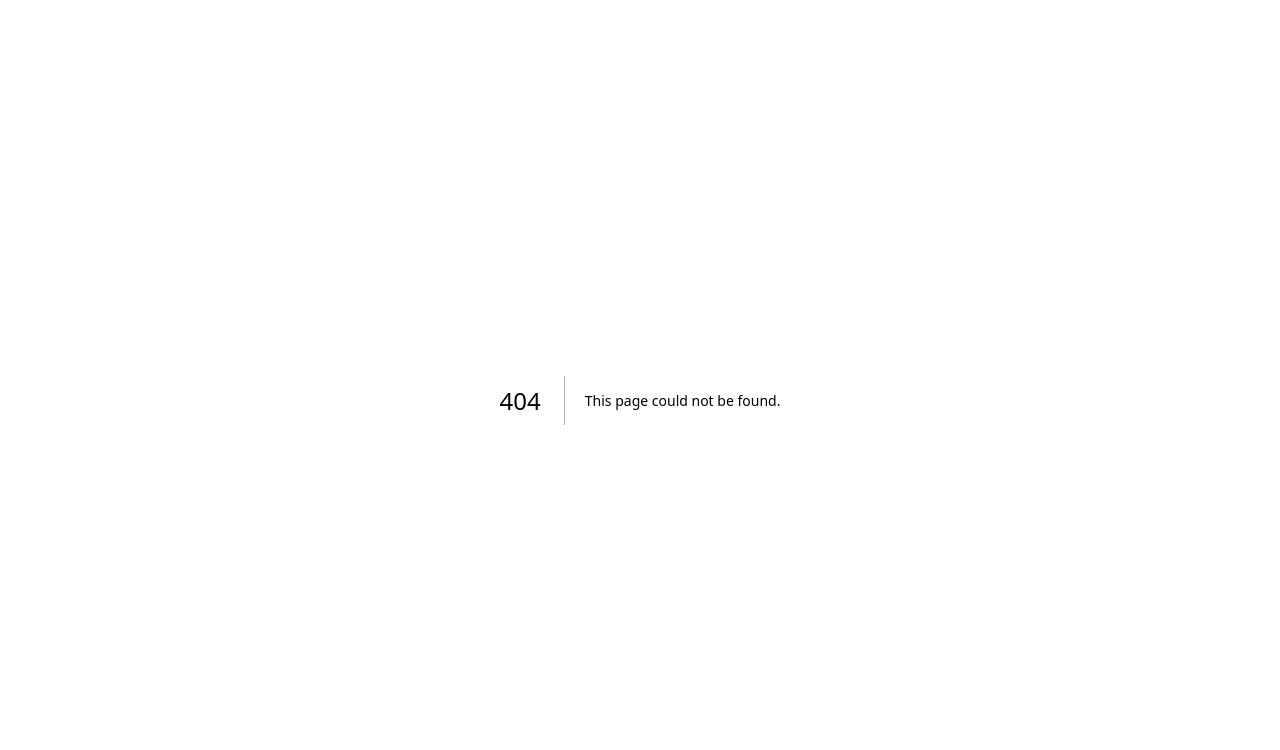
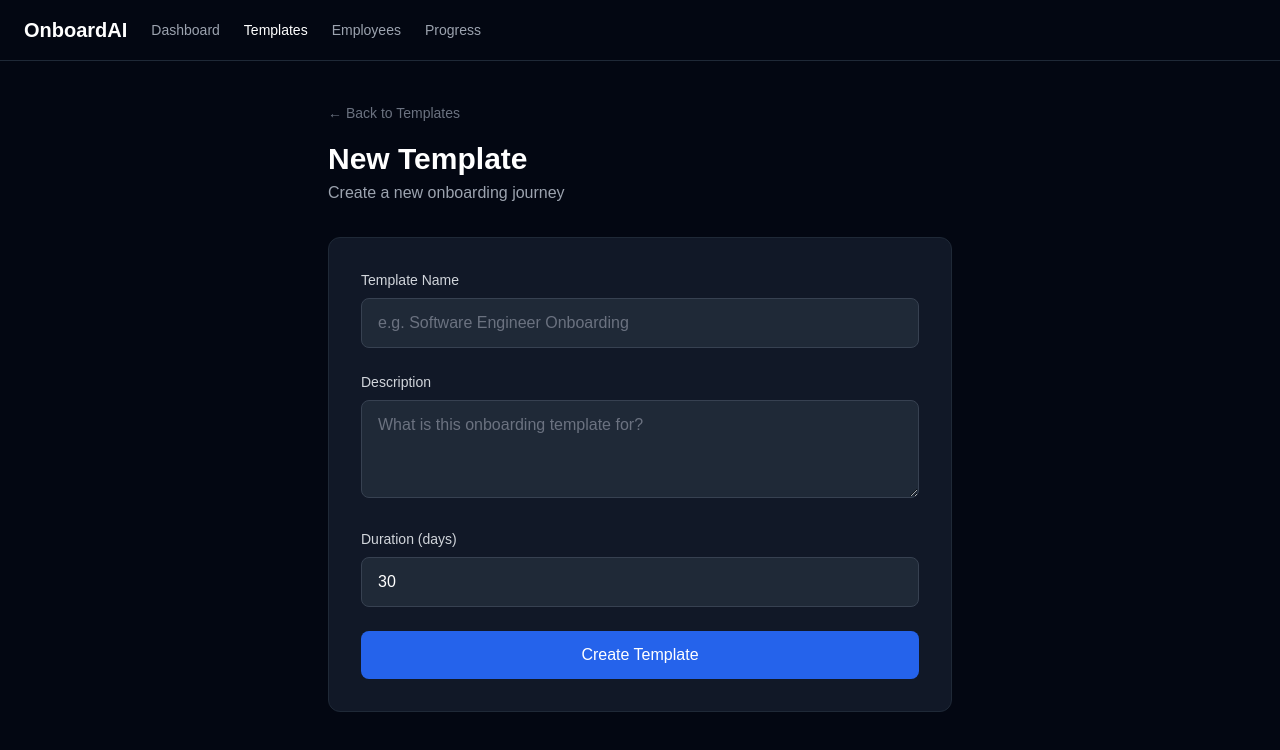
Before and after one commit to Akash-dev-tech/OnBoardAI, a Next.js app in the folder apps/web-company/: page /dashboard/templates/new in a window 1280 px wide. Before the commit this address had no page. Shown: the top 750 px of the page. Built offline with nearby package versions, Linux system fonts and the light colour scheme.

Commit message:
feat: add new template page and API route

```diff
--- /dev/null
+++ b/apps/web-company/app/api/onboarding/templates/route.ts
@@ -0,0 +1,25 @@
+import { cookies } from 'next/headers';
+import { NextRequest, NextResponse } from 'next/server';
+
+const ONBOARDING_URL = process.env.NEXT_PUBLIC_ONBOARDING_API_URL || 'http://localhost:3002';
+
+export async function GET() {
+  const token = cookies().get('onboardai_token')?.value;
+  if (!token) return NextResponse.json({ success: false }, { status: 401 });
+  const res = await fetch(`${ONBOARDING_URL}/api/v1/templates`, {
+    headers: { Authorization: `Bearer ${token}` },
+  });
+  return NextResponse.json(await res.json());
+}
+
+export async function POST(req: NextRequest) {
+  const token = cookies().get('onboardai_token')?.value;
+  if (!token) return NextResponse.json({ success: false }, { status: 401 });
+  const body = await req.json();
+  const res = await fetch(`${ONBOARDING_URL}/api/v1/templates`, {
+    method: 'POST',
+    headers: { 'Content-Type': 'application/json', Authorization: `Bearer ${token}` },
+    body: JSON.stringify(body),
+  });
+  return NextResponse.json(await res.json());
+}
--- /dev/null
+++ b/apps/web-company/app/dashboard/templates/new/page.tsx
@@ -0,0 +1,98 @@
+'use client';
+import { useState } from 'react';
+import { useRouter } from 'next/navigation';
+import Link from 'next/link';
+
+export default function NewTemplatePage() {
+  const router = useRouter();
+  const [loading, setLoading] = useState(false);
+  const [error, setError] = useState('');
+  const [form, setForm] = useState({ name: '', description: '', durationDays: 30 });
+
+  async function handleSubmit(e: React.FormEvent) {
+    e.preventDefault();
+    setLoading(true);
+    setError('');
+    try {
+      const res = await fetch('/api/onboarding/templates', {
+        method: 'POST',
+        headers: { 'Content-Type': 'application/json' },
+        body: JSON.stringify(form),
+      });
+      const data = await res.json();
+      if (data.success) {
+        router.push(`/dashboard/templates/${data.data.id}`);
+      } else {
+        setError(data.message || 'Failed to create template');
+      }
+    } catch {
+      setError('Something went wrong');
+    } finally {
+      setLoading(false);
+    }
+  }
+
+  return (
+    <div className="min-h-screen bg-gray-950 text-white">
+      <nav className="border-b border-gray-800 px-6 py-4 flex items-center justify-between">
+        <div className="flex items-center gap-6">
+          <span className="text-xl font-bold text-white">OnboardAI</span>
+          <Link href="/dashboard" className="text-gray-400 hover:text-white text-sm">Dashboard</Link>
+          <Link href="/dashboard/templates" className="text-white text-sm">Templates</Link>
+          <Link href="/dashboard/employees" className="text-gray-400 hover:text-white text-sm">Employees</Link>
+          <Link href="/dashboard/progress" className="text-gray-400 hover:text-white text-sm">Progress</Link>
+        </div>
+      </nav>
+      <main className="max-w-2xl mx-auto px-6 py-10">
+        <div className="mb-8">
+          <Link href="/dashboard/templates" className="text-gray-500 hover:text-white text-sm">← Back to Templates</Link>
+          <h1 className="text-3xl font-bold mt-4">New Template</h1>
+          <p className="text-gray-400 mt-1">Create a new onboarding journey</p>
+        </div>
+        <form onSubmit={handleSubmit} className="bg-gray-900 border border-gray-800 rounded-xl p-8 space-y-6">
+          {error && <div className="bg-red-900/30 border border-red-800 text-red-400 px-4 py-3 rounded-lg text-sm">{error}</div>}
+          <div>
+            <label className="block text-sm font-medium text-gray-300 mb-2">Template Name</label>
+            <input
+              type="text"
+              required
+              value={form.name}
+              onChange={e => setForm({ ...form, name: e.target.value })}
+              placeholder="e.g. Software Engineer Onboarding"
+              className="w-full bg-gray-800 border border-gray-700 rounded-lg px-4 py-3 text-white placeholder-gray-500 focus:outline-none focus:border-blue-500"
+            />
+          </div>
+          <div>
+            <label className="block text-sm font-medium text-gray-300 mb-2">Description</label>
+            <textarea
+              value={form.description}
+              onChange={e => setForm({ ...form, description: e.target.value })}
+              placeholder="What is this onboarding template for?"
+              rows={3}
+              className="w-full bg-gray-800 border border-gray-700 rounded-lg px-4 py-3 text-white placeholder-gray-500 focus:outline-none focus:border-blue-500"
+            />
+          </div>
+          <div>
+            <label className="block text-sm font-medium text-gray-300 mb-2">Duration (days)</label>
+            <input
+              type="number"
+              required
+              min={1}
+              max={365}
+              value={form.durationDays}
+              onChange={e => setForm({ ...form, durationDays: parseInt(e.target.value) })}
+              className="w-full bg-gray-800 border border-gray-700 rounded-lg px-4 py-3 text-white focus:outline-none focus:border-blue-500"
+            />
+          </div>
+          <button
+            type="submit"
+            disabled={loading}
+            className="w-full bg-blue-600 hover:bg-blue-700 disabled:opacity-50 text-white py-3 rounded-lg font-medium"
+          >
+            {loading ? 'Creating...' : 'Create Template'}
+          </button>
+        </form>
+      </main>
+    </div>
+  );
+}
```
